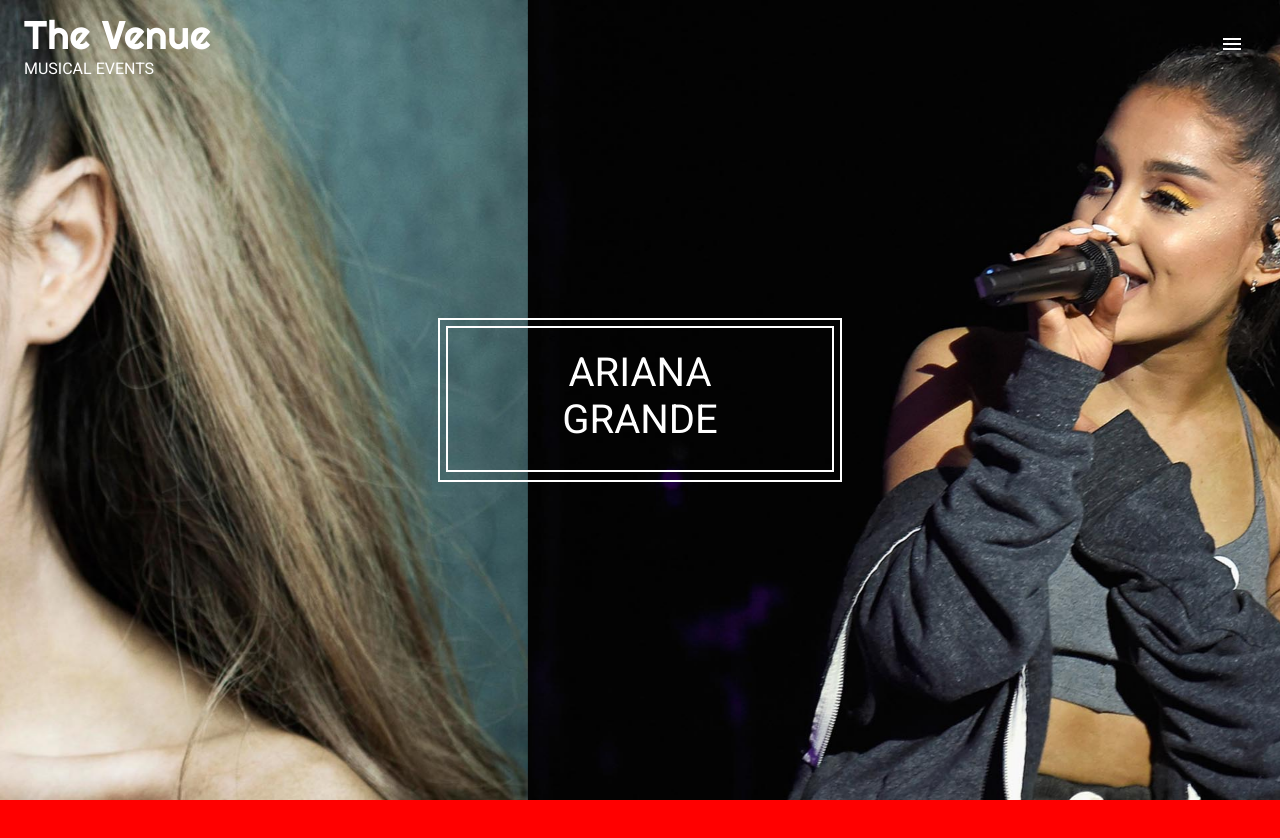
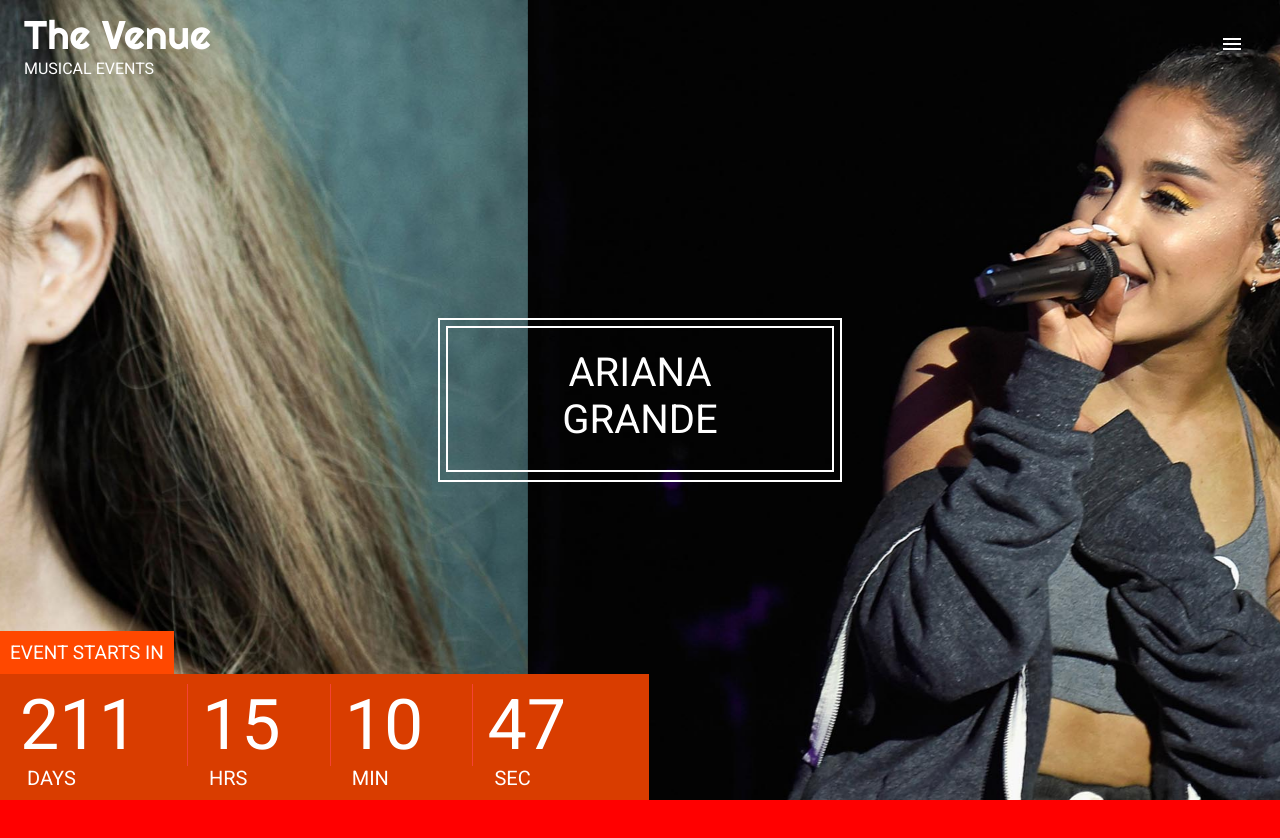
Before and after one commit to nehaniks/the_venue, a React (Create React App) app: page / in a window 1280 px wide. Shown: the top 838 px of the page. Built offline with nearby package versions, Linux system fonts and the light colour scheme.

Commit message:
Added Countdown

```diff
--- a/src/components/featured/index.js
+++ b/src/components/featured/index.js
@@ -1,5 +1,6 @@
 import React from "react";
 import Carrousel from "./Carrousel";
+import TimeUntil from "./timeUntil";
 
 const Featured = () => {
   return (
@@ -8,6 +9,7 @@
       <div className="artist_name">
         <div className="wrapper">Ariana Grande</div>
       </div>
+      <TimeUntil />
     </div>
   );
 };
--- /dev/null
+++ b/src/components/featured/timeUntil.js
@@ -0,0 +1,56 @@
+import React, { useState, useEffect, useCallback } from "react";
+import { Slide } from "react-awesome-reveal";
+
+const TimeUntil = () => {
+  const [time, setTime] = useState({
+    days: 0,
+    hrs: 0,
+    min: 0,
+    sec: 0,
+  });
+
+  const renderItem = (time, value) => (
+    <div className="countdown_item">
+      <div className="countdown_time">{time}</div>
+      <div className="countdown_tag">{value}</div>
+    </div>
+  );
+
+  const getTimeUntil = useCallback((deadline) => {
+    const time = Date.parse(deadline) - Date.parse(new Date());
+    if (time < 0) {
+    } else {
+      const sec = Math.floor((time / 1000) % 60);
+      const min = Math.floor((time / 1000 / 60) % 60);
+      const hrs = Math.floor((time / (1000 * 60 * 60)) % 24);
+      const days = Math.floor(time / (1000 * 60 * 60 * 24));
+
+      setTime({
+        days,
+        hrs,
+        min,
+        sec,
+      });
+    }
+  }, []);
+
+  useEffect(() => {
+    setInterval(() => getTimeUntil("Nov, 20, 2021, 01:20:00"), 1000);
+  }, [getTimeUntil]);
+
+  return (
+    <Slide left delay={1000}>
+      <div className="countdown_wrapper">
+        <div className="countdown_top">Event starts in</div>
+        <div className="countdown_bottom">
+          {renderItem(time.days, "Days")}
+          {renderItem(time.hrs, "Hrs")}
+          {renderItem(time.min, "Min")}
+          {renderItem(time.sec, "Sec")}
+        </div>
+      </div>
+    </Slide>
+  );
+};
+
+export default TimeUntil;
```
